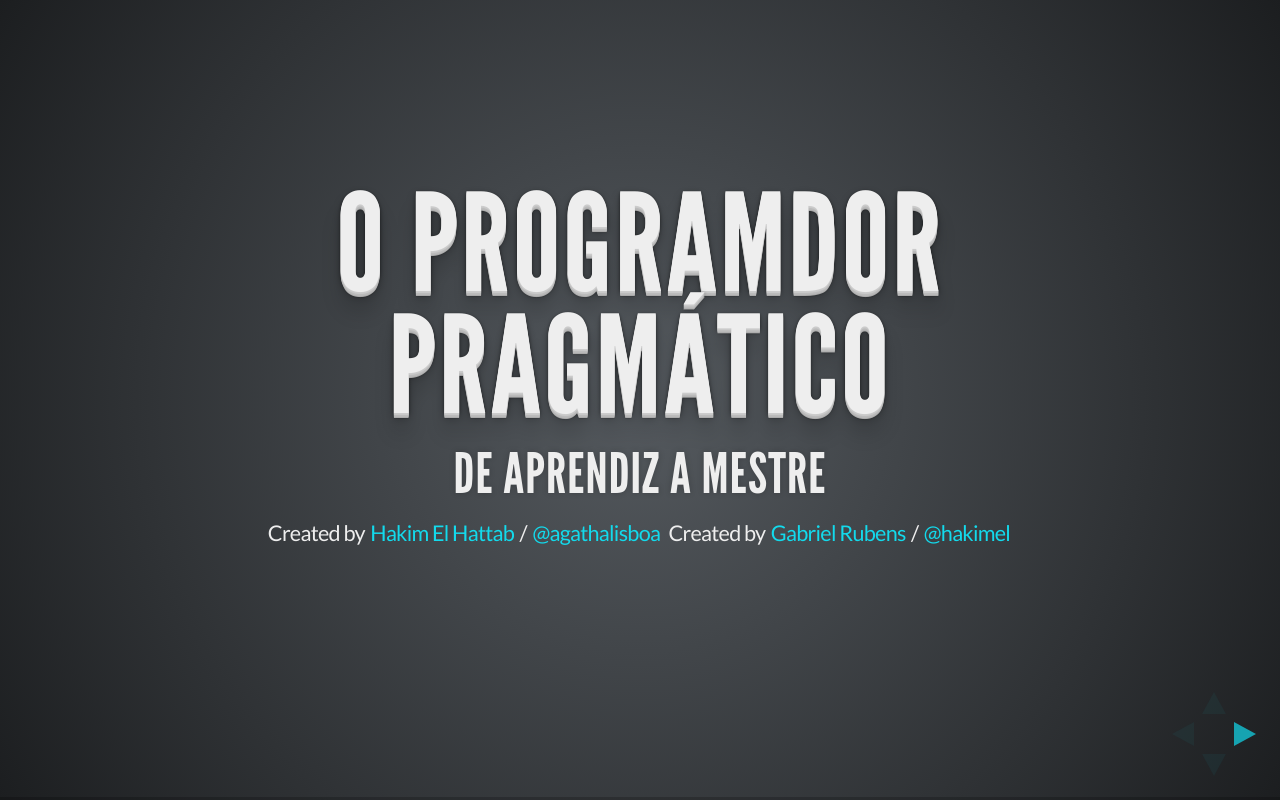
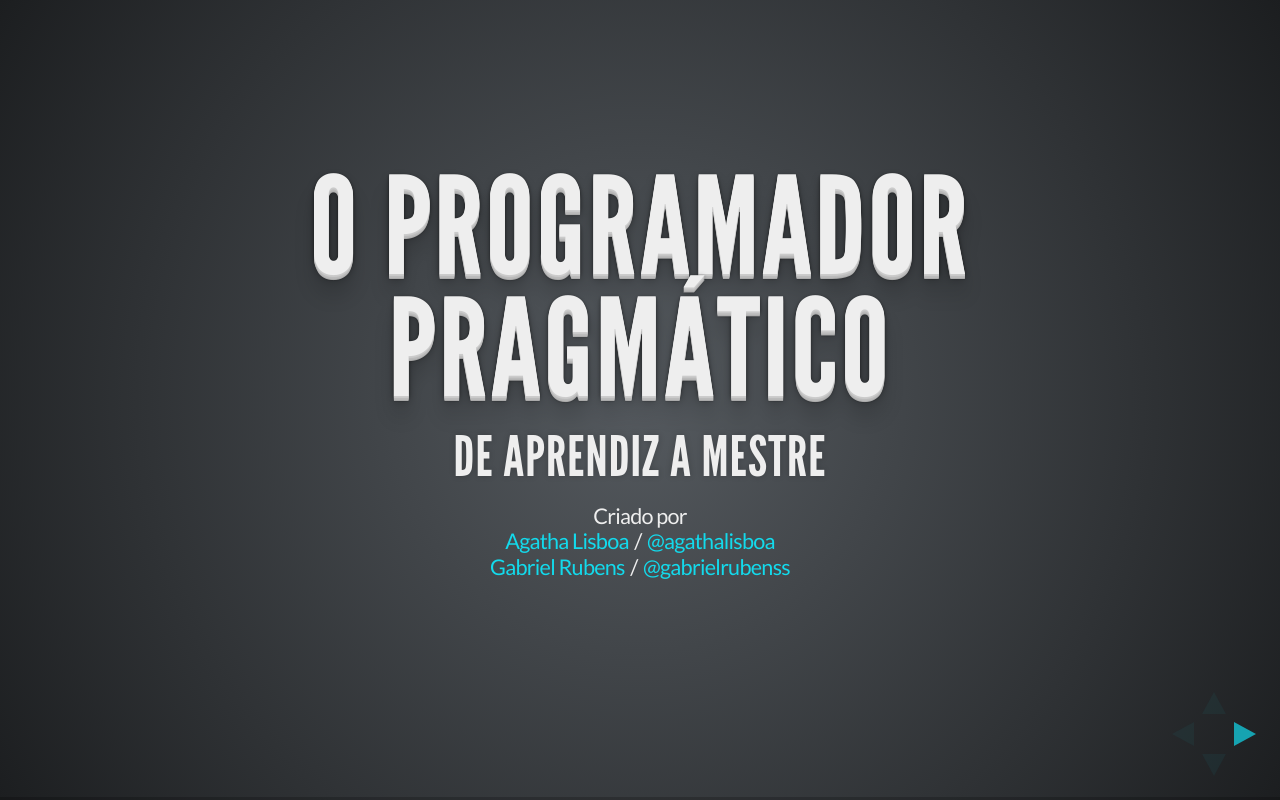
Before and after one commit to gabrielrubens/apresentacoes, a website: page o-programador-pragmatico/index.html in a window 1280 px wide. Drawn offline with Linux system fonts and the light colour scheme.

Commit message:
Correção nos nomes dos autores do slide

```diff
--- a/o-programador-pragmatico/index.html
+++ b/o-programador-pragmatico/index.html
@@ -39,11 +39,13 @@
 			<div class="slides">
 
 				<section>
-					<h1>O Programdor Pragmático</h1>
+					<h1>O Programador Pragmático</h1>
 					<h3>De Aprendiz a Mestre</h3>
 					<p>
-						<small>Created by <a href="#">Hakim El Hattab</a> / <a href="http://twitter.com/agathalisboa">@agathalisboa</a></small>
-						<small>Created by <a href="http://gabrielrubens.com.br">Gabriel Rubens</a> / <a href="http://twitter.com/hakimel">@hakimel</a></small>
+						<small>Criado por<br>
+						<a href="http://twitter.com/agathalisboa" target="_blank">Agatha Lisboa</a> / <a href="http://twitter.com/agathalisboa" target="_blank">@agathalisboa</a>
+						<br>
+						<a href="http://gabrielrubens.com.br" target="_blank">Gabriel Rubens</a> / <a href="http://twitter.com/gabrielrubenss" target="_blank">@gabrielrubenss</a></small>
 					</p>
 				</section>
 
```
